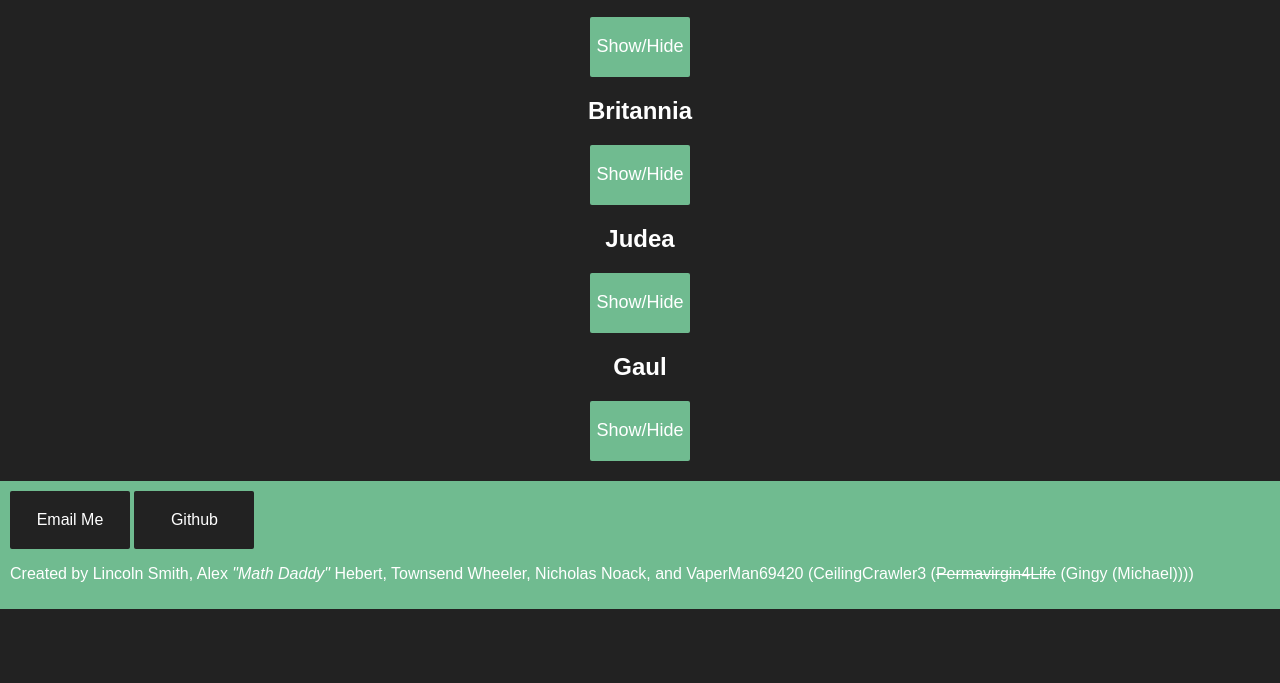
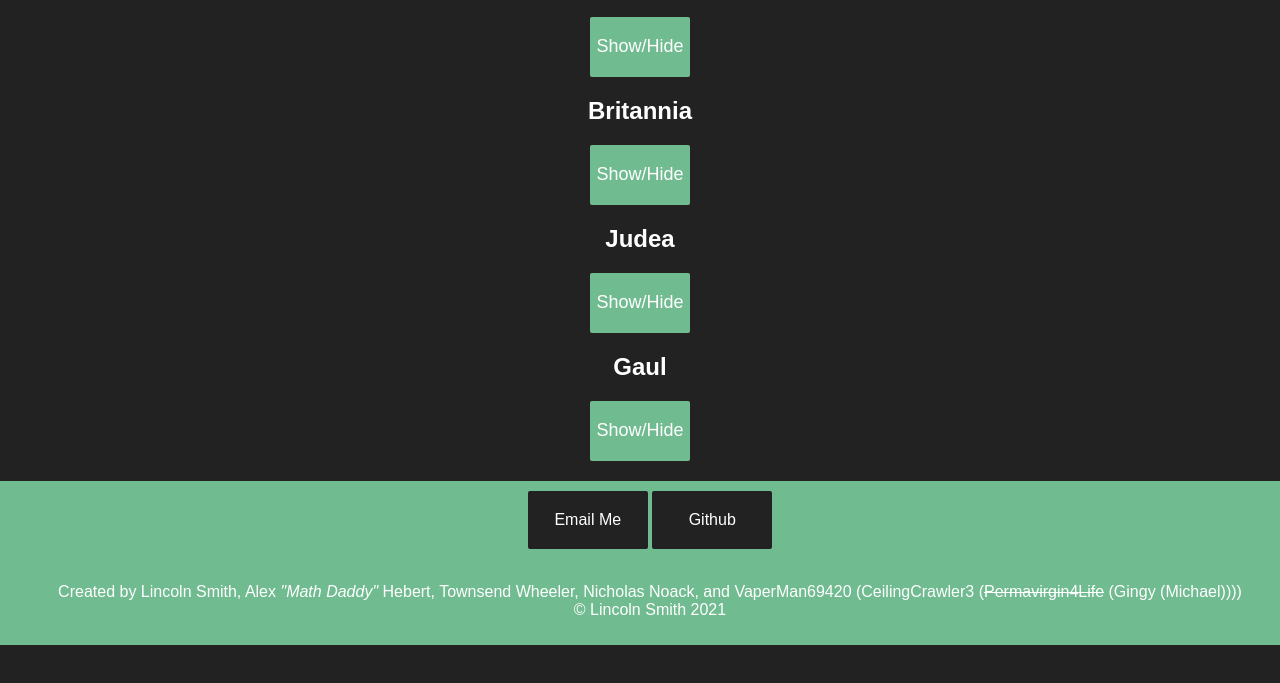
Before and after one commit to MrSmarty/World-History-Project, a plain HTML site: page index.html in a window 1280 px wide. Shown: the part 111-794 px from the top of the page. Drawn offline with Linux system fonts and the light colour scheme.

Commit message:
First draft for review

```diff
--- a/index.html
+++ b/index.html
@@ -208,15 +208,18 @@
         </div>
     </div>
     <footer>
-        <a href="mailto:lincoln_smith@lvisd.com">
-            <div class="contact">Email Me</div>
-        </a>
-        <a href="https://github.com/MrSmarty">
-            <div class="contact">Github</div>
-        </a> <br>
-        <p>Created by Lincoln Smith, Alex <i>"Math Daddy"</i> Hebert, Townsend Wheeler, Nicholas Noack, and
+        <div class="contactRegion">
+            <a href="mailto:lincoln_smith@lvisd.com">
+                <div class="contact">Email Me</div>
+            </a>
+            <a href="https://github.com/MrSmarty">
+                <div class="contact">Github</div>
+            </a>
+        </div> <br>
+        <p>Created by Lincoln Smith, Alex <i>"Math Daddy"</i> Hebert, Townsend
+            Wheeler, Nicholas Noack, and
             VaperMan69420 (CeilingCrawler3 (<span style="text-decoration: line-through;">Permavirgin4Life</span> (Gingy
-            (Michael))))</p>
+            (Michael))))<br>&#169; Lincoln Smith 2021</p>
     </footer>
     <script>
         var slideIndex = 1;
--- a/showhide.js
+++ b/showhide.js
@@ -5,7 +5,6 @@ function showHide(id) {
         document.getElementById("britannia").style.display = "none";
         document.getElementById("judea").style.display = "none";
         document.getElementById("gaul").style.display = "none";
-        document.getElementById("rome").style.display = "none";
         x.style.display = "block";
     } else {
         x.style.display = "none";
--- a/style.css
+++ b/style.css
@@ -12,6 +12,11 @@
 .region {
     margin: 20px;
     font-size: 16px;
+    text-align: center;
+}
+
+.contactRegion {
+    width: 100%;
     text-align: center;
 }
 
@@ -72,6 +77,7 @@ footer {
     width: 100%;
     position: absolute;
     padding: 10px;
+    text-align: center;
 }
 
 body {
```
